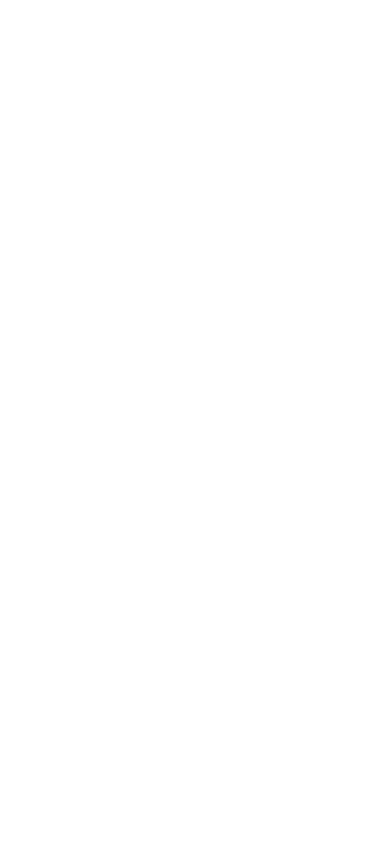
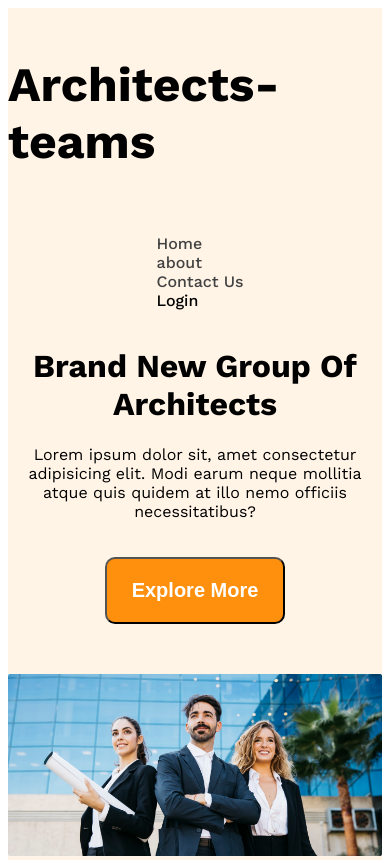
Before and after one commit to shakhawat2323/Architects-teams, a plain HTML site: page index.html in a window 390 px wide. Shown: the top 863 px of the page. Drawn offline with nearby package versions, Linux system fonts and the light colour scheme.

Commit message:
moade team responsive

```diff
--- a/index.html
+++ b/index.html
@@ -7,10 +7,59 @@
     <title>Architects teams</title>
 </head>
 <body>
-    <header>
+    <header class="bg-litght">
+        <nav class="navbar display-flex " >
+            <h3 class="brand">Architects-teams</h3>
+            <ul class="nav-link display-flex">
+                <li class="nav-item"><a href="" class="nav-link tex-gray">Home</a></li>
+                <li class="nav-item"><a href="" class="nav-link tex-gray">about</a></li>
+                <li class="nav-item"><a href="" class="nav-link tex-gray ">Contact Us</a></li>
+                <li class="nav-item"><a href="" class="nav-link tex-gray "></a>Login</li>
+
+            </ul>
+        </nav>
+        <div class="banner">
+            <div class="banner-content">
+                <h1 class="banner-title">Brand New
+                    Group Of Architects
+                </h1>
+                <p class="banner-desription">Lorem ipsum dolor sit, amet consectetur adipisicing elit. Modi earum neque mollitia atque quis quidem at illo nemo officiis necessitatibus?</p>
+                <button class="bt-primary">Explore More</button>
+            </div>
+
+            <img class="banner-image" src="banner.png" alt="">
+
+        </div>
 
     </header>
     <main>
+        <section class="teams display-flex">
+            <div class="team-img-container">
+                <img src="team1.png" alt="tow architect discussing about design">
+                <img src="team2.png" alt="">
+                <img src="team3.png" alt="">
+                <img src="team4.png" alt="">
+
+            </div>
+            <div class="our-features">
+                <h3 class="section-titale"><span id="Quick-list">Quick list</span> <span id="of-our">of our</span> <span class="text-primary">features</span></h3>
+                <p class="features-description text-light-gray">Lorem ipsum dolor sit amet consectetur adipisicing elit. Voluptate perspiciatis expedita sapiente provident deserunt minima sint ullam debitis quas consequatur?</p>
+                <button class="bt-primary">Explore More</button>
+
+            </div>
+
+
+        </section>
+        <section>
+            <h3 class="section-titale">Some Facts</h3>
+            <p class="text-light-gray">Lorem ipsum dolor sit amet consectetur adipisicing elit. Atque, iure.</p>
+
+        </section>
+        <section class="some-facts">
+
+
+
+        </section>
 
     </main>
 
--- a/style.css
+++ b/style.css
@@ -0,0 +1,128 @@
+@import url('https://fonts.googleapis.com/css2?family=Work+Sans:ital,wght@0,100..900;1,100..900&display=swap');
+body{
+    font-family: "Work Sans", sans-serif;
+}
+.display-flex{
+    display:flex;
+
+}
+
+.bt-primary{
+    background-color: #FF900E;
+    color:white;
+    padding:20px 25px;
+    font-size: 1.25rem;
+    font-weight: 600;
+    border-radius: 10px;
+    margin-top: 20px;
+}
+main{
+    max-width: 1440px;
+    margin:0 auto;
+
+}
+main>section{
+    margin-top: 130px;
+}
+.tex-gray{
+    color:#424242;
+}
+.text-light-gray{
+    color:#727272;
+}
+.bg-litght{
+    background-color: rgba(255,144,14,0.1);
+}
+.nav-item{
+    list-style: none;
+    margin-right: 30px;
+}
+ .nav-link{
+    text-decoration:none ;
+    font-weight: 500;
+}
+.navbar{
+    justify-content:space-between;
+    align-items: center;
+
+}
+.brand{
+    font-weight: 700px;
+    font-size: 3rem;
+}
+.navbar, .banner{
+    max-width:1440px;
+    margin:0 auto;
+}
+.banner-content{
+    max-width: 850px;
+    margin:0 auto;
+    text-align: center;
+    margin-bottom: 50px;
+}
+.banner-title{
+    font-weight: 700;
+    font-size: ;
+}
+
+.banner-image{
+    width: 100%;
+
+}
+@media screen and (max-width:576px) {
+    .navbar, .nav-link{
+        flex-direction: column;
+    }
+
+}
+.teams{
+    align-items: center;
+}
+.team-img-container{
+    display:grid;
+    grid-template-columns: repeat(2,1fr);
+    gap:24px;
+
+
+
+}
+.our-features{
+    margin-left: 100px;
+    max-width: 530px;
+}
+.section-titale{
+    font-weight: 2.8rem;
+
+}
+#Quick-list{
+    font-weight: 500;
+
+}
+.text-primary{
+
+    color:#FF900E;
+}
+
+@media screen and (max-width:576px) {
+    .navbar,
+    .nav-link,
+    .teams{
+        flex-direction: column;
+    }
+    .team-img-container{
+        grid-template-columns: repeat(1, 1fr);
+    }
+    .our-features{
+        margin-left:50px;
+    }
+
+}
+@media  and (min-width:576px) and (max-width:992px){
+    .teams{
+        flex-direction: column;
+    }
+    .our-features{
+        margin-left:50px auto;
+    }
+
+}
```
Also changed, not shown: architect.png (added), banner.png (added), icons/customers.png (added), icons/email.png (added), icons/projects.png (added), icons/ribon.png (added), sponsors/amazon.png (added), sponsors/figma.png (added), sponsors/google.png (added), sponsors/spotify.png (added), sponsors/telerama.png (added), team1.png (added), team2.png (added), team3.png (added), 1 more files.
